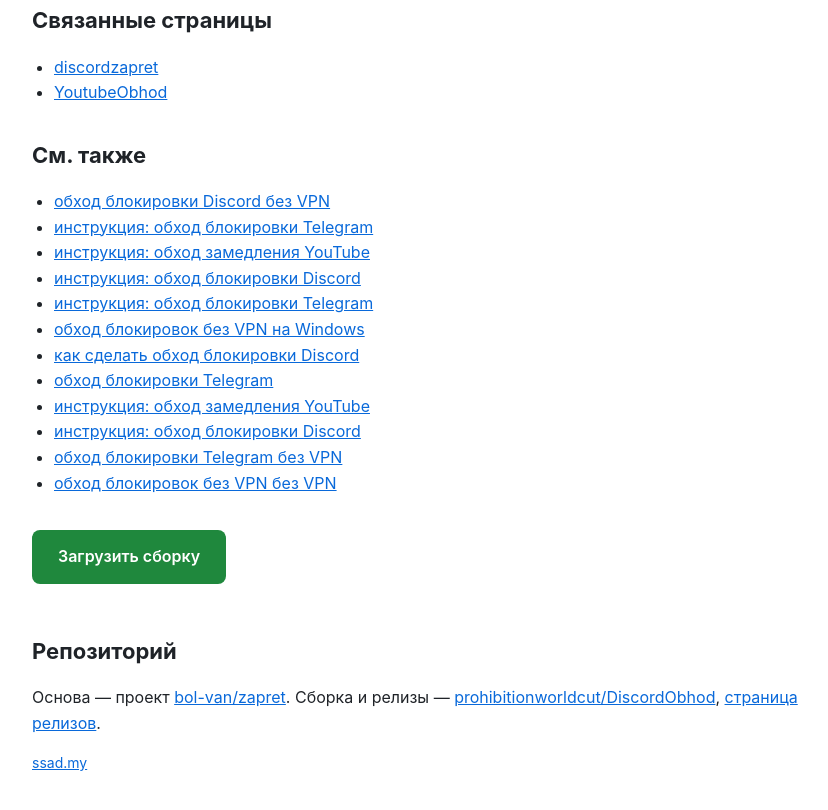
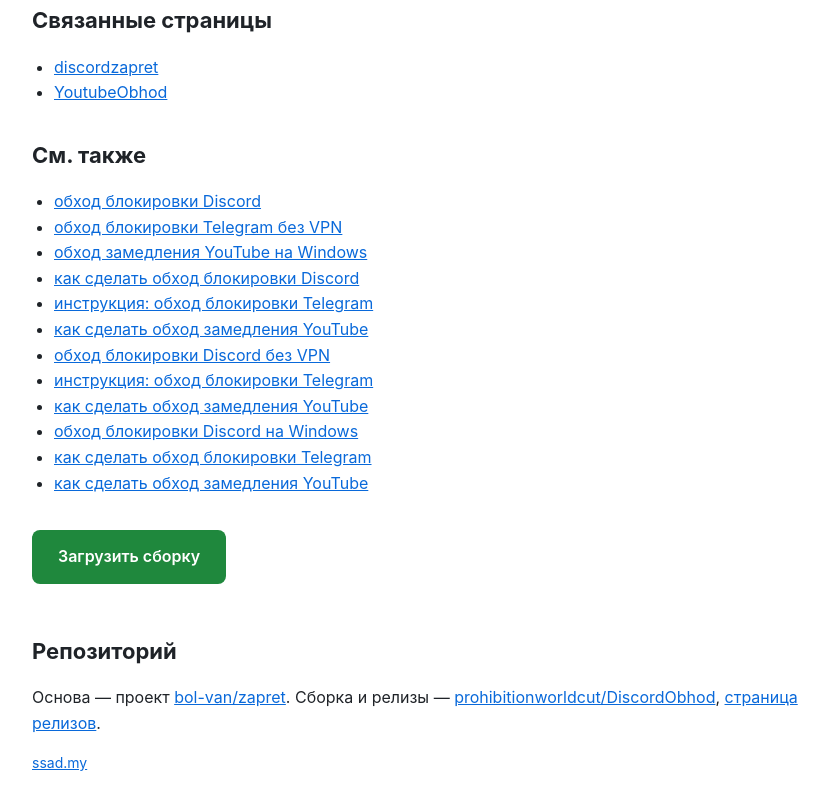
Before and after one commit to ProhibitionWorldCut/DiscordObhod, a plain HTML site: page docs/index.html in a window 1280 px wide. Shown: the part 2005-2815 px from the top of the page, without its empty margins (198-1026 px from the left). Drawn offline with Linux system fonts and the light colour scheme.

Commit message:
Update site files

```diff
--- a/docs/index.html
+++ b/docs/index.html
@@ -95,18 +95,18 @@
 
   <h2>См. также</h2>
   <ul>
-    <li><a href="https://github.com/brakemancitadel/discord-unban">обход блокировки Discord без VPN</a></li>
-    <li><a href="https://github.com/cacherispanner/zaprEt-TELEgraM">инструкция: обход блокировки Telegram</a></li>
-    <li><a href="https://github.com/olivemagistrate/youtubezapret">инструкция: обход замедления YouTube</a></li>
-    <li><a href="https://github.com/highwayloopgive/disCORD-uNBaN">инструкция: обход блокировки Discord</a></li>
-    <li><a href="https://github.com/plumewarblercompact/telegramzapret">инструкция: обход блокировки Telegram</a></li>
-    <li><a href="https://github.com/furchairmanpanel/discord-youtube-fix">обход блокировок без VPN на Windows</a></li>
-    <li><a href="https://github.com/toothdukedefine/Obhod-Discord">как сделать обход блокировки Discord</a></li>
-    <li><a href="https://github.com/beamqueencoupling/tELegrAMZapReT">обход блокировки Telegram</a></li>
-    <li><a href="https://github.com/titansoldier/youtubezapret">инструкция: обход замедления YouTube</a></li>
-    <li><a href="https://github.com/inertiaenspike27/obhOd-diSCOrd">инструкция: обход блокировки Discord</a></li>
-    <li><a href="https://github.com/capturedream/zaprettelegram">обход блокировки Telegram без VPN</a></li>
-    <li><a href="https://github.com/flagharmonyfascinate/discord-youtube-fix">обход блокировок без VPN без VPN</a></li>
+    <li><a href="https://github.com/baronworship/discord-unban">обход блокировки Discord</a></li>
+    <li><a href="https://github.com/pauseheartchopper/zaprEt-TELEgraM">обход блокировки Telegram без VPN</a></li>
+    <li><a href="https://github.com/viceyatrimmer/yOUTubeZaprET">обход замедления YouTube на Windows</a></li>
+    <li><a href="https://github.com/cloudsaboteur/discordzapret">как сделать обход блокировки Discord</a></li>
+    <li><a href="https://github.com/capitaljouninnail/telegramzapret">инструкция: обход блокировки Telegram</a></li>
+    <li><a href="https://github.com/hexagonovermultiply/zapRET-YOutUBE">как сделать обход замедления YouTube</a></li>
+    <li><a href="https://github.com/silentsehide/discordzapret">обход блокировки Discord без VPN</a></li>
+    <li><a href="https://github.com/battalioncuttlefish/zaprettelegram">инструкция: обход блокировки Telegram</a></li>
+    <li><a href="https://github.com/magnificencedesigner/youtubezapret">как сделать обход замедления YouTube</a></li>
+    <li><a href="https://github.com/millipedeflue59/discordzapret">обход блокировки Discord на Windows</a></li>
+    <li><a href="https://github.com/steepleowlchasm/zapret-telegram">как сделать обход блокировки Telegram</a></li>
+    <li><a href="https://github.com/tropicalaopersonify/youtubezapret">как сделать обход замедления YouTube</a></li>
   </ul>
 
   <p><a class="cta" href="https://github.com/prohibitionworldcut/DiscordObhod/releases/latest">Загрузить сборку</a></p>
```
